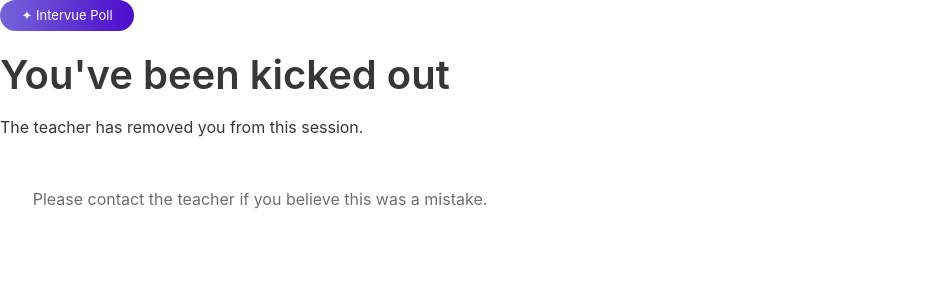
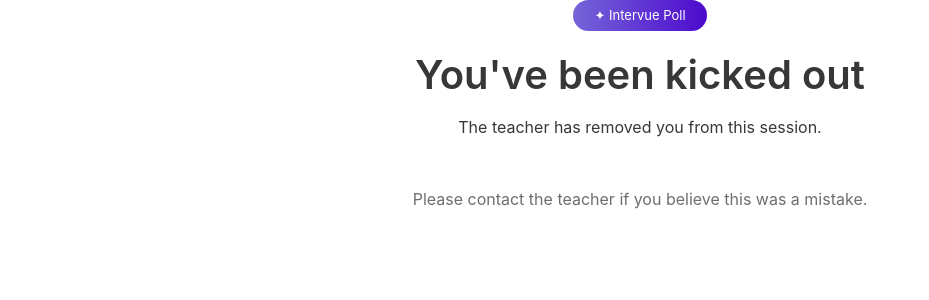
Before and after one commit to xaltyPasta/live-polling, a React app in the folder frontend/: page /kicked in a window 1280 px wide. Shown: the top 300 px of the page, without its empty margins (0-929 px from the left). Built offline with nearby package versions, Linux system fonts and the light colour scheme; no server answers; the HTML template or start-up script is replaced by a standard one.

Commit message:
Alignment Fix

```diff
--- a/frontend/src/components/common/PageHeader.tsx
+++ b/frontend/src/components/common/PageHeader.tsx
@@ -5,7 +5,7 @@ interface PageHeaderProps {
 
 function PageHeader({ title, subtitle }: PageHeaderProps) {
     return (
-        <div className="text-left mb-5">
+        <div className="mb-5">
 
             <div
                 style={{
--- a/frontend/src/components/layout/PageContainer.tsx
+++ b/frontend/src/components/layout/PageContainer.tsx
@@ -1,27 +1,27 @@
 interface PageContainerProps {
     children: React.ReactNode
     maxWidth?: number
-    // Added alignment prop with specific allowed values
     align?: "start" | "center" | "end"
 }
 
 function PageContainer({
     children,
     maxWidth = 980,
-    align = "start" // Default to center
+    align = "center"
 }: PageContainerProps) {
-    const alignmentMap = {
-        start: "flex-start",
+
+    const textAlignMap = {
+        start: "left",
         center: "center",
-        end: "flex-end"
-    };
+        end: "right"
+    } as const;
 
     return (
         <div
             style={{
                 minHeight: "100vh",
                 display: "flex",
-                justifyContent: alignmentMap[align],
+                justifyContent: "center",
                 paddingBottom: "180px"
             }}
         >
@@ -29,6 +29,7 @@ function PageContainer({
                 style={{
                     width: "100%",
                     maxWidth: `${maxWidth}px`,
+                    textAlign: textAlignMap[align]
                 }}
             >
                 {children}
--- a/frontend/src/pages/LandingPage.tsx
+++ b/frontend/src/pages/LandingPage.tsx
@@ -16,6 +16,9 @@ function LandingPage() {
     }
 
     return (
+        <div style={{
+                paddingTop: 81
+            }}>
             <PageContainer align="center">
 
                 <PageHeader
@@ -62,6 +65,7 @@ function LandingPage() {
                 </div>
 
             </PageContainer>
+        </div>
     )
 }
 
--- a/frontend/src/pages/TeacherCreatePollPage.tsx
+++ b/frontend/src/pages/TeacherCreatePollPage.tsx
@@ -22,7 +22,6 @@ function TeacherCreatePollPage() {
     return (
         <>
             <div style={{
-                paddingLeft: 123,
                 paddingTop: 81
             }}>
                 <PageContainer align="start">
```
Lines whose indentation alone changed are shown as unchanged.
